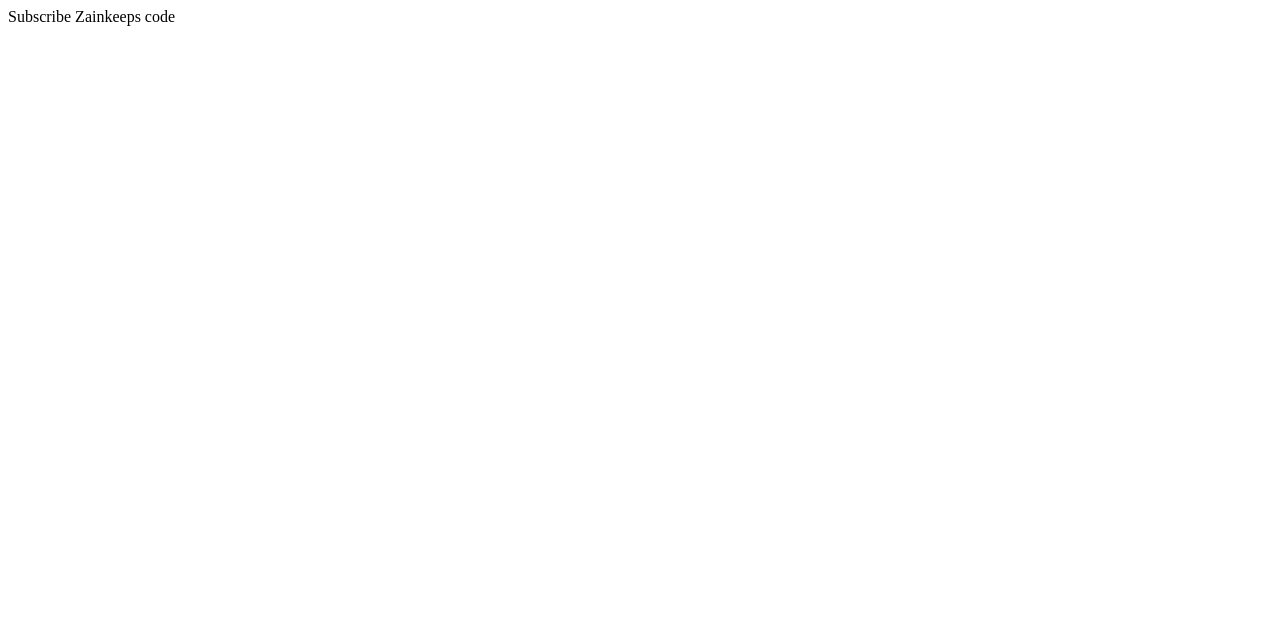
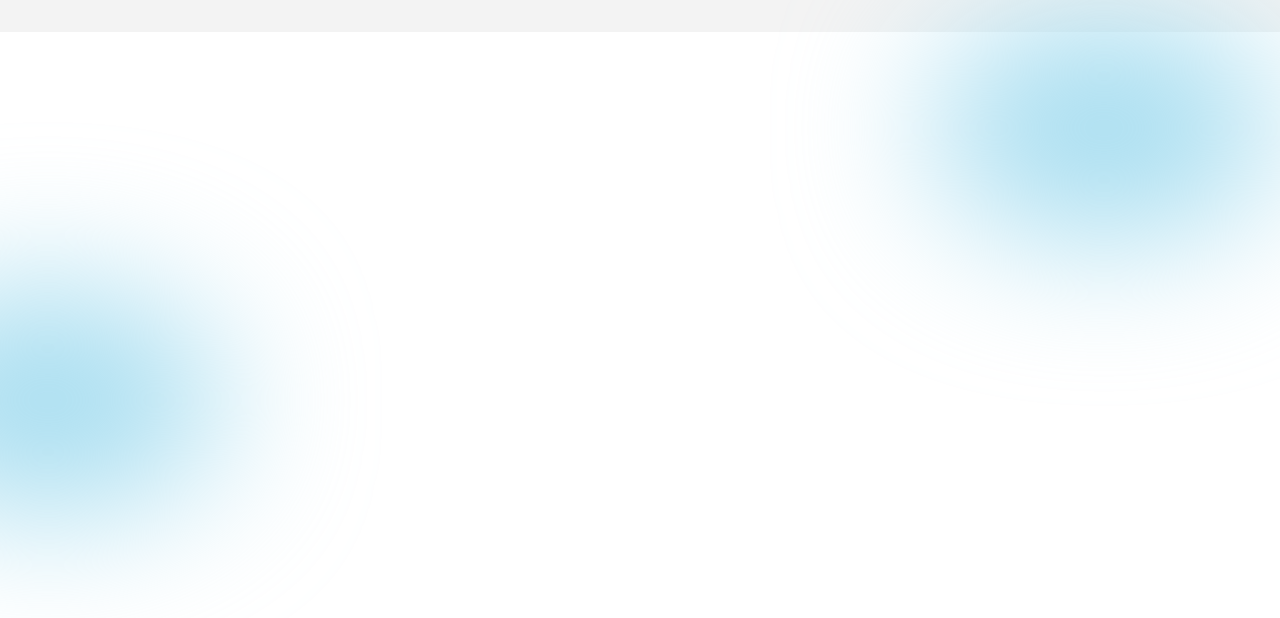
Before and after one commit to mehmetfarukandac/Social-Media-App-React, a React (Create React App) app in the folder SocialMedia-Starter/: page / in a window 1280 px wide. Shown: the top 618 px of the page. Built offline with nearby package versions, Linux system fonts and the light colour scheme.

Commit message:
Css
Firstly I added 2 div in App.js and gave them some css codes

```diff
--- a/SocialMedia-Starter/public/index.html
+++ b/SocialMedia-Starter/public/index.html
@@ -8,6 +8,18 @@
       name="description"
       content="Web site created using create-react-app"
     />
+    <link rel="preconnect" href="https://fonts.googleapis.com" />
+    <link rel="preconnect" href="https://fonts.gstatic.com" crossorigin />
+    <link
+      href="https://fonts.googleapis.com/css2?family=Inter:wght@400;600;700&display=swap"
+      rel="stylesheet"
+    />
+    <style>
+      body {
+        font-family: "Inter", sans-serif;
+        margin: 0;
+      }
+    </style>
     <!--
       manifest.json provides metadata used when your web app is installed on a
       user's mobile device or desktop. See https://developers.google.com/web/fundamentals/web-app-manifest/
--- a/SocialMedia-Starter/src/App.css
+++ b/SocialMedia-Starter/src/App.css
@@ -13,3 +13,19 @@
   --location: #EF5757;
 --shedule: #E1AE4A;
 }
+
+.App{
+  overflow: hidden;
+  color: var(--black);
+  background: #f3f3f3;
+  padding: 1rem 1rem ;
+}
+
+.blur{
+  position: absolute;
+  width: 22rem;
+  height: 14rem;
+  border-radius: 50%;
+  background: #a6ddf0;
+  filter: blur(72px);
+}
--- a/SocialMedia-Starter/src/App.js
+++ b/SocialMedia-Starter/src/App.js
@@ -1,8 +1,9 @@
-import "./App.css"
+import "./App.css";
 function App() {
   return (
     <div className="App">
-        Subscribe Zainkeeps code
+      <div className="blur" style={{ top: "-18p%", right: 0 }}></div>
+      <div className="blur" style={{ top: "36%", left: "-8rem" }}></div>
     </div>
   );
 }
```
Also changed, not shown: 2 other files (tests, documents, lock files or other folders).
